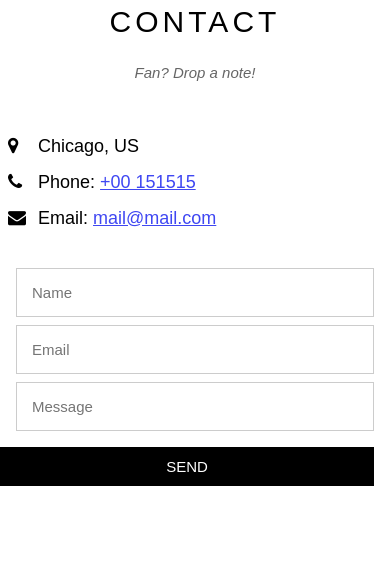
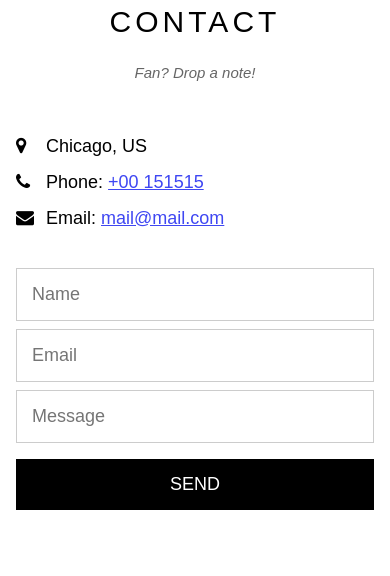
Before and after one commit to QuangNam014/band, a plain HTML site: page index.html in a window 390 px wide. Shown: the part 3500-4076 px from the top of the page. Drawn offline with Linux system fonts and the light colour scheme.

Commit message:
chinh sua lan 2

```diff
--- a/assets/css/responsive.css
+++ b/assets/css/responsive.css
@@ -45,7 +45,9 @@
     .s-col-full {
         width: 100% !important;
     }
-
+    .pd-16 {
+        padding-left: 16px;
+    }
     .s-mt-8 {
         margin-top: 8px !important;
     }
@@ -95,4 +97,8 @@
     .contact-form {
         margin-top: 32px;
     }
+
+    .contact-form .form-submit-btn {
+        max-width: calc(100% - 16px);
+    }
 }
--- a/assets/css/style.css
+++ b/assets/css/style.css
@@ -362,8 +362,7 @@ html {
 }
 
 .contact-form input {
-
-    font-size: 15px;
+    font-size: 18px;
 }
 
 
@@ -377,7 +376,7 @@ html {
     background-color: #000;
     color: #fff;
     border: 1px solid #000;
-    padding: 10px 16px;
+    padding: 14px 16px;
     float: right;
     margin-right: 8px;
     -webkit-appearance: none;
--- a/index.html
+++ b/index.html
@@ -136,7 +136,7 @@
                 <p class="section-sub-heading">Fan? Drop a note!</p>
 
                 <div class="row contact-content">
-                    <div class="col col-half s-col-full contact-info">
+                    <div class="col col-half s-col-full pd-16 contact-info">
                         <p><i class="fa fa-map-marker"></i>Chicago, US</p>
                         <p><i class="fa fa-phone"></i>Phone: <a href="tel:+00 151515">+00 151515</a></p>
                         <p><i class="fa fa-envelope"></i>Email: <a href="mailto:mail@mail.com">mail@mail.com</a></p>
```
